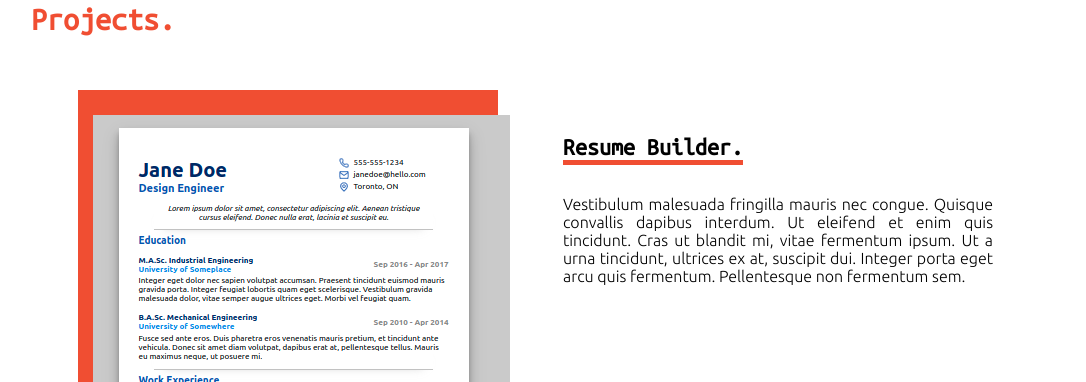
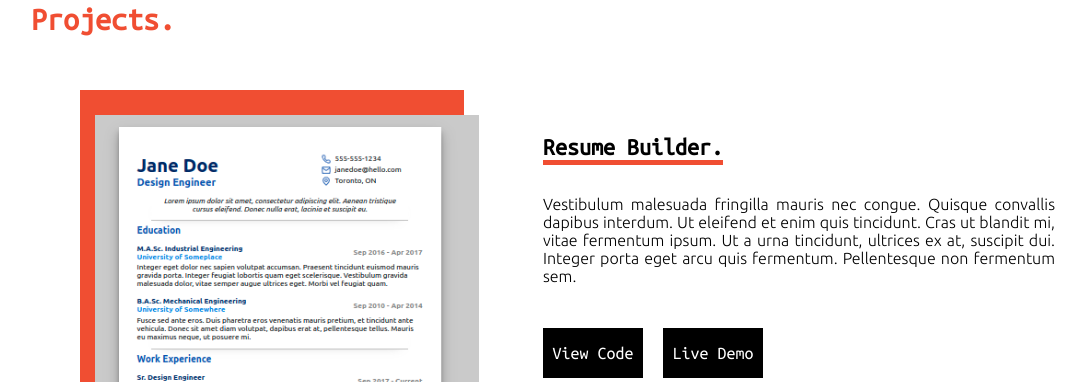
Before and after one commit to maggielau/portfolio, a plain HTML site: page index.html in a window 1280 px wide. Shown: the part 1690-2072 px from the top of the page, without its empty margins (97-1183 px from the left). Drawn offline with Linux system fonts and the light colour scheme.

Commit message:
Tweaked layout

```diff
--- a/index.html
+++ b/index.html
@@ -5,6 +5,7 @@
     <meta http-equiv="X-UA-Compatible" content="IE=edge">
     <meta name="viewport" content="width=device-width, initial-scale=1.0">
     <title>Maggie Lau</title>
+    <link rel="icon" type="image/x-icon" href=".src/images/logo.ico">
     <link rel="stylesheet" href="style.css">
     <link rel="preconnect" href="https://fonts.googleapis.com">
     <link rel="preconnect" href="https://fonts.gstatic.com" crossorigin>
--- a/style.css
+++ b/style.css
@@ -259,7 +259,7 @@ h1, h2 {
 }
 
 .about-section, .projects-section, .contact-section {
-    width: 80vw;
+    width: min(80vw, 1500px);
 }
 
 .about-section h1,
@@ -268,7 +268,7 @@ h1, h2 {
 }
 
 .about-section img {
-    width: 20vw;
+    width: clamp(150px ,20vw, 400px);
 }
 
 .about-content {
@@ -289,7 +289,7 @@ h1, h2 {
     display: flex;
     flex-wrap: wrap;
     justify-content: space-evenly;
-    width: 80vw;
+    width: min(80vw, 1500px);
 }
 
 @media screen and (max-width: 600px) {
@@ -335,11 +335,8 @@ h1, h2 {
 
 .project {
     display: grid;
-    grid-template-rows: 80px 170px 40px;
+    grid-template-rows: 80px 1fr 1fr;
     grid-template-columns: 1fr 1fr;
-    height: 350px;
-    width: 900px;
-
 }
 
 .project article {
@@ -348,14 +345,18 @@ h1, h2 {
 
 .project-img {
     grid-row: 1 / span 4;
-    width: 420px;
-    height: 350px;
-    margin-right: 50px;
+    place-self: center;
+    width: min(30vw, 700px);
+    height: min(calc(30vw * 0.8), 560px);
     box-shadow: -15px -25px 0 0 #F04E32;
     -webkit-transform: scale(1);
 	transform: scale(1);
 	-webkit-transition: .3s ease-in-out;
 	transition: .3s ease-in-out;
+}
+
+.project-img img {
+    width: min(30vw, 700px);
 }
 
 .project-img:hover {
```
Also changed, not shown: src/images/logo.ico (added).
